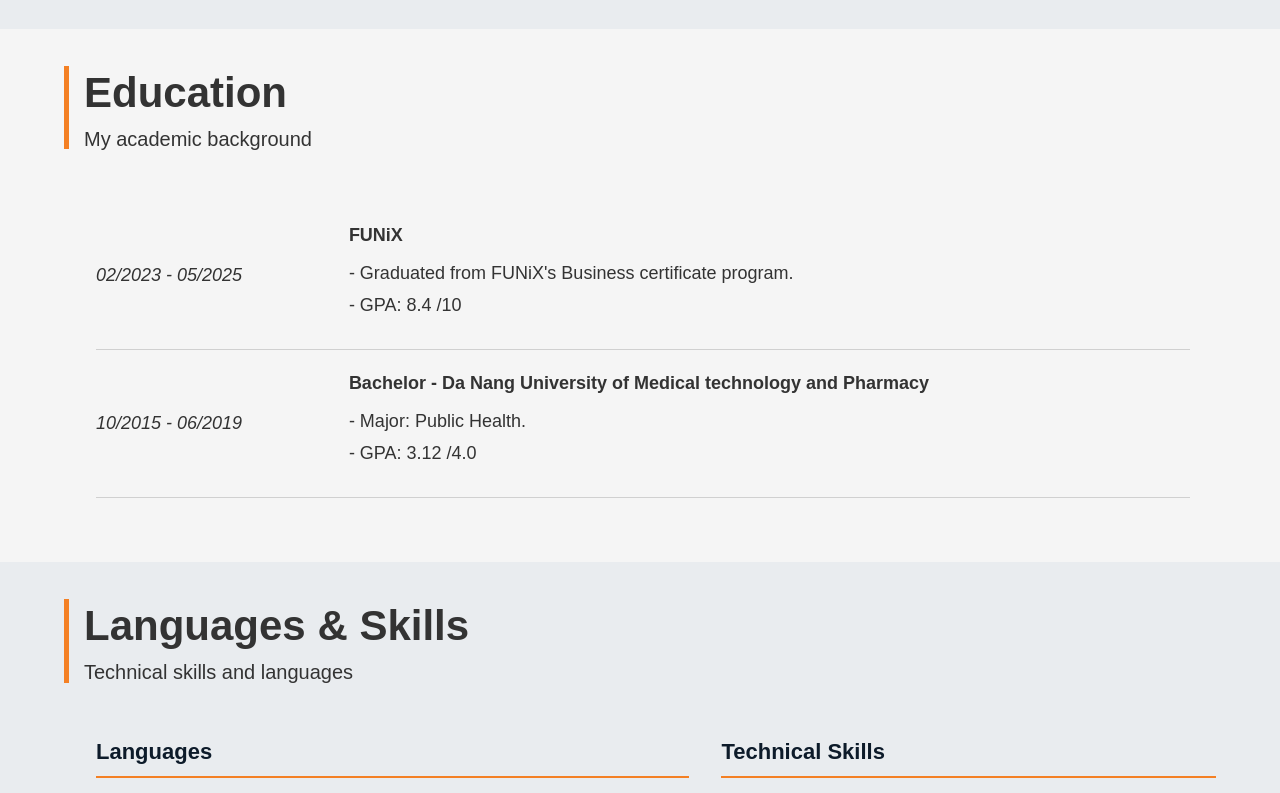
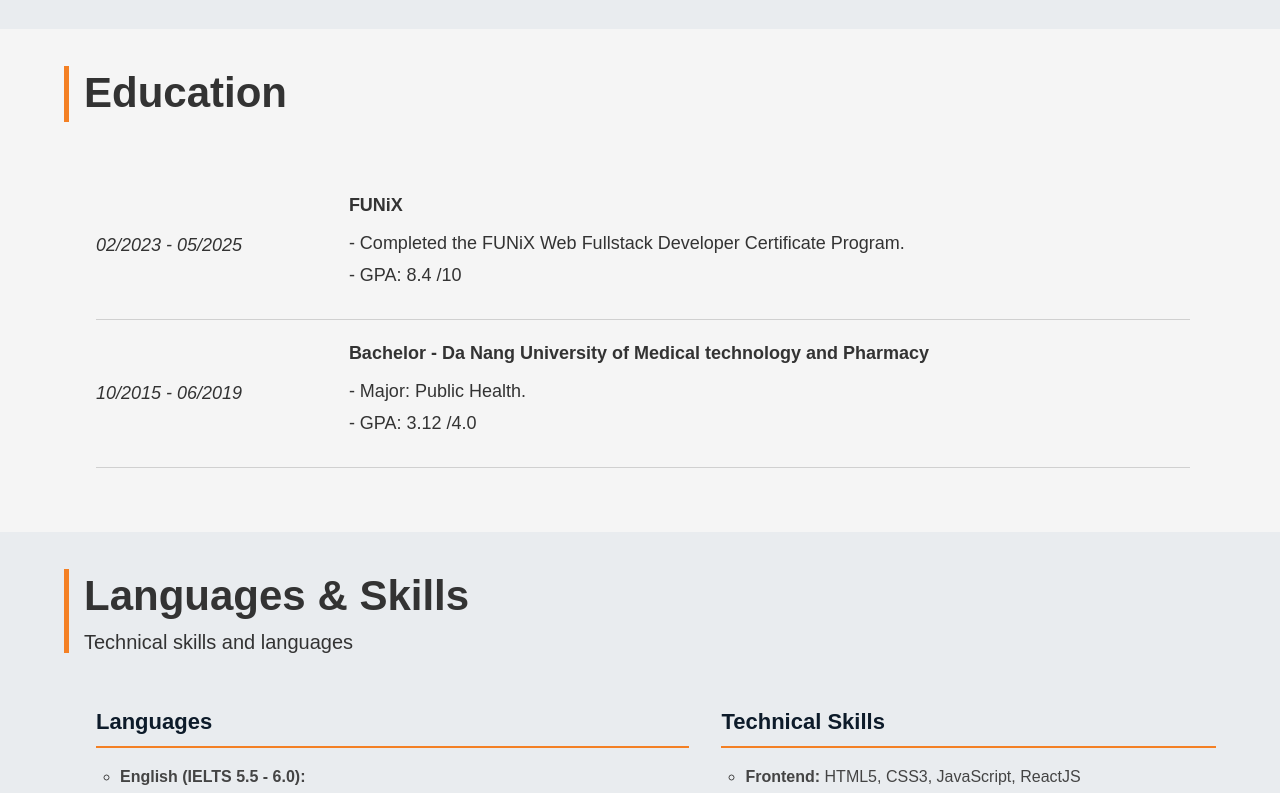
Before and after one commit to npbviet/MyProfile, a React (Vite) app: page / in a window 1280 px wide. Shown: the part 1760-2553 px from the top of the page. Built offline with nearby package versions, Linux system fonts and the light colour scheme.

Commit message:
updateEdu

```diff
--- a/src/features/MainContent/Education.jsx
+++ b/src/features/MainContent/Education.jsx
@@ -5,7 +5,6 @@ const Education = () => {
     <div id="education" className={styles.education}>
       <div className={styles.eduHeader}>
         <h2>Education</h2>
-        <p>My academic background</p>
       </div>
 
       <div className={styles.eduContent}>
@@ -19,7 +18,8 @@ const Education = () => {
             </div>
             <div className={styles.schoolContent}>
               <h5>
-                - Graduated from FUNiX's Business certificate program.
+                - Completed the FUNiX Web Fullstack Developer Certificate
+                Program.
                 <br />- GPA: 8.4 /10
               </h5>
             </div>
```
